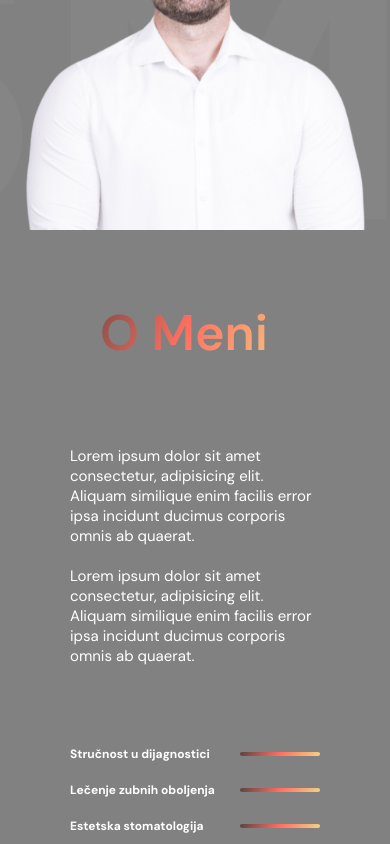
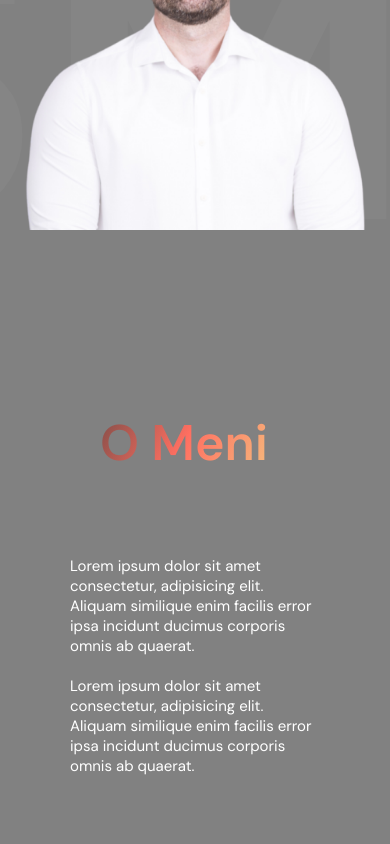
Before and after one commit to Elddar00/animated-portfolio, a React (Vite) app: page / in a window 390 px wide. Shown: the part 614-1458 px from the top of the page. Built offline with nearby package versions, Linux system fonts and the light colour scheme.

Commit message:
About Section - Mobile Responsive Change

```diff
--- a/src/components/about/about.scss
+++ b/src/components/about/about.scss
@@ -10,7 +10,7 @@
 
   @include mobile {
     gap: 80px;
-    margin: 70px 70px;
+    margin: 180px 70px;
     align-items: start;
   }
 }
```
